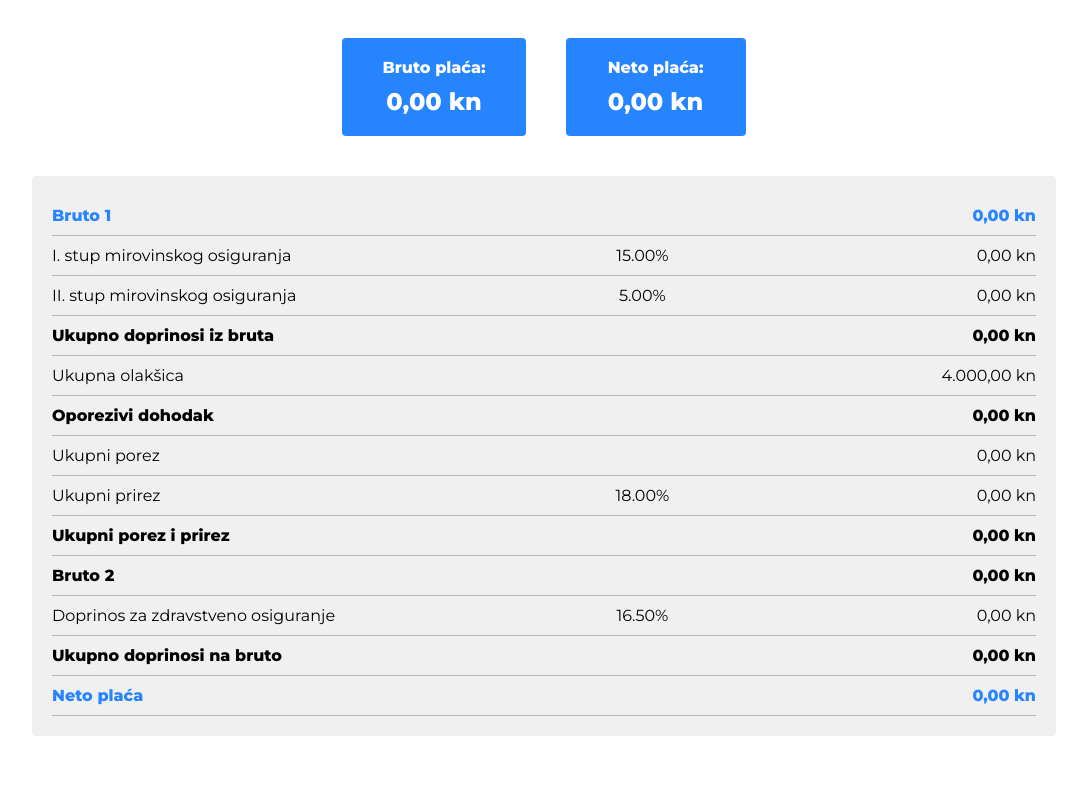
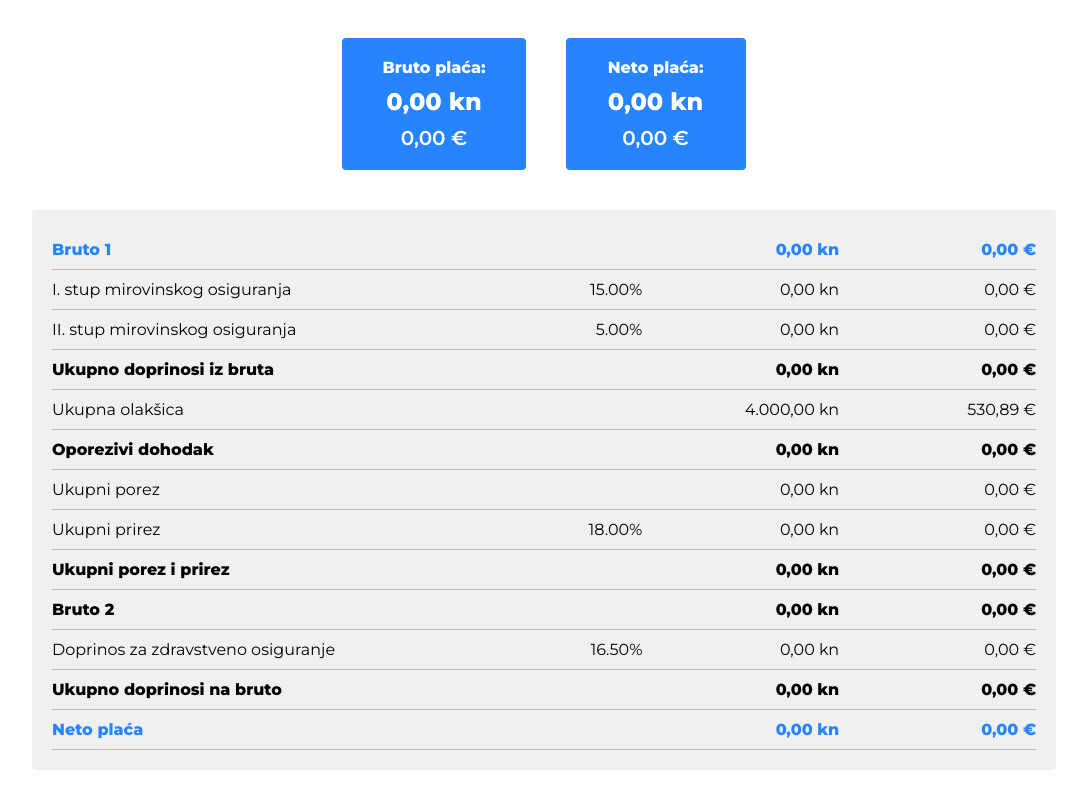
Before and after one commit to celigx/salary-calculator, a React (Create React App) app: page / in a window 1280 px wide. Shown: the part 368-1176 px from the top of the page, without its empty margins (96-1183 px from the left). Built offline with nearby package versions, Linux system fonts and the light colour scheme.

Commit message:
Add display calculation in both hrk and eur

```diff
--- a/src/App.js
+++ b/src/App.js
@@ -1,148 +1,184 @@
-import { useEffect, useState } from 'react';
-import './App.sass';
-import Select from 'react-select';
-import { cityList, childrenList, invalidityList, typeList } from './components/data/ArrayList';
-import GrossToNet from './components/GrossToNet';
-import NetToGross from './components/NetToGross';
+import { useEffect, useState } from "react";
+import "./App.sass";
+import Select from "react-select";
+import {
+  cityList,
+  childrenList,
+  invalidityList,
+  typeList,
+} from "./components/data/ArrayList";
+import GrossToNet from "./components/GrossToNet";
+import NetToGross from "./components/NetToGross";
+
+import { formatHrk, formatEur, conversionRate } from "./helper/helpers";
 
 function App() {
-  const [amount, setAmount] = useState(0)
-  const [residence, setResidence] = useState(cityList[313].value)
-  const [children, setChildren] = useState(childrenList[0].value)
-  const [dependants, setDependants] = useState(0)
-  const [invalidity, setInvalidity] = useState(invalidityList[0].value)
-  const [type, setType] = useState(typeList[0].value)
-  const [net, setNet] = useState(0)
+  const [amount, setAmount] = useState(0);
+  const [residence, setResidence] = useState(cityList[313].value);
+  const [children, setChildren] = useState(childrenList[0].value);
+  const [dependants, setDependants] = useState(0);
+  const [invalidity, setInvalidity] = useState(invalidityList[0].value);
+  const [type, setType] = useState(typeList[0].value);
+  const [net, setNet] = useState(0);
 
   useEffect(() => {
-    type === 'grossToNet' ? setAmount(net) : setAmount(grossSalary(net))
+    type === "grossToNet" ? setAmount(net) : setAmount(grossSalary(net));
 
     // If dependants input is empty return 0, else return input value
-    dependants === '' ? setDependants(0) : setDependants(dependants)
+    dependants === "" ? setDependants(0) : setDependants(dependants);
 
     // eslint-disable-next-line
-  }, [type, net, dependants])
+  }, [type, net, dependants]);
 
-  console.log('dep', dependants);
+  console.log("dep", dependants);
 
   const handleAmount = (e) => {
-    setAmount(e.target.value)
-    setNet(e.target.value)
-    console.log('amount:', e.target.value)
-  }
+    setAmount(e.target.value);
+    setNet(e.target.value);
+    console.log("amount:", e.target.value);
+  };
 
   const handleResidence = (option) => {
-    setResidence(option.value)
-    console.log('residence:', option.value)
-  }
+    setResidence(option.value);
+    console.log("residence:", option.value);
+  };
 
   const handleChildren = (option) => {
-    setChildren(option.value)
-    console.log('children:', option.value)
-  }
+    setChildren(option.value);
+    console.log("children:", option.value);
+  };
 
   const handleDependants = (e) => {
-    setDependants(e.target.value)
-    console.log('dependants:', e.target.value)
-  }
+    setDependants(e.target.value);
+    console.log("dependants:", e.target.value);
+  };
 
   const handleInvalidity = (option) => {
-    setInvalidity(option.value)
-    console.log('invalidity:', option.value)
-  }
+    setInvalidity(option.value);
+    console.log("invalidity:", option.value);
+  };
 
   const handleType = (option) => {
-    setType(option.value)
-    console.log('type:', option.value);
-  }
+    setType(option.value);
+    console.log("type:", option.value);
+  };
 
   // Calculate pension (I. i II. stup)
-  const pensionI = amount * 15 / 100
-  const pensionII = amount * 5 / 100
+  const pensionI = (amount * 15) / 100;
+  const pensionII = (amount * 5) / 100;
   // Calculate gross contribution
-  const totalGrossContribution = pensionI + pensionII
+  const totalGrossContribution = pensionI + pensionII;
 
   // Personal deduction
-  const personalDeduction = 2500 * 1.6
+  const personalDeduction = 2500 * 1.6;
 
   // Filter children list
-  const childrenDeduction = childrenList.filter(list => list.value <= children)
+  const childrenDeduction = childrenList.filter(
+    (list) => list.value <= children
+  );
   // Calculate total deduction for children
-  const totalChildrenDeduction = childrenDeduction.reduce((total, item) => item.value + total, 0)
+  const totalChildrenDeduction = childrenDeduction.reduce(
+    (total, item) => item.value + total,
+    0
+  );
 
   // Calculate dependants deduction
-  const numberOfDependants = dependants === '0' ? 0 : 1750 * parseInt(dependants)
+  const numberOfDependants =
+    dependants === "0" ? 0 : 1750 * parseInt(dependants);
 
   // Total deduction
-  const totalDeduction = personalDeduction + totalChildrenDeduction + numberOfDependants + invalidity
+  // prettier-ignore
+  const totalDeduction = personalDeduction + totalChildrenDeduction + numberOfDependants + invalidity;
 
   // Taxable income
-  const taxableIncome = amount === 0 ? 0 : amount - totalGrossContribution - totalDeduction
+  const taxableIncome =
+    amount === 0 ? 0 : amount - totalGrossContribution - totalDeduction;
 
   // 20% tax - baseline up to 30.000,00 kn
-  const taxClass20 = taxableIncome <= 30000 ? taxableIncome * 20 / 100 : 30000 * 20 / 100
+  const taxClass20 =
+    taxableIncome <= 30000 ? (taxableIncome * 20) / 100 : (30000 * 20) / 100;
   // 30% tax - baseline from 30.000,00 kn
-  const taxClass30 = taxableIncome > 30000 ? (taxableIncome - 30000) * 30 / 100 : 0
+  const taxClass30 =
+    taxableIncome > 30000 ? ((taxableIncome - 30000) * 30) / 100 : 0;
 
   // Calculate tax
-  const tax = taxClass20 + taxClass30
+  const tax = taxClass20 + taxClass30;
 
   // Calculate surtax
-  const surtax = tax * parseInt(residence) / 100
+  const surtax = (tax * parseInt(residence)) / 100;
 
   // Calculate total tax + surtax only if salary is bigger than 5.000,00 kn
-  const totalTax = amount <= 5001 ? 0 : tax + surtax
+  const totalTax = amount <= 5001 ? 0 : tax + surtax;
 
   // Calculate health care contribution (16.5%)
-  const healthCareContribution = amount * 16.50 / 100
+  const healthCareContribution = (amount * 16.5) / 100;
 
   // Calculate gross 2
-  const grossTwo = parseInt(amount) + healthCareContribution
+  const grossTwo = parseInt(amount) + healthCareContribution;
 
   // Calculate net salary
-  const netSalary = Math.round(grossTwo - healthCareContribution - totalGrossContribution - totalTax)
+  const netSalary = Math.round(
+    grossTwo - healthCareContribution - totalGrossContribution - totalTax
+  );
   // console.log('netSalary:', netSalary);
 
   // Calculate gross salary
   const grossSalary = (n) => {
     // Surtax coefficient
-    const surTaxCoefficient = (residence / 100) + 1
+    const surTaxCoefficient = residence / 100 + 1;
     // Tax and surtax coefficient for the rate of 20%
-    const coefficient20 = (20 * surTaxCoefficient) / (100 - (20 * surTaxCoefficient)) + 1
+    const coefficient20 =
+      (20 * surTaxCoefficient) / (100 - 20 * surTaxCoefficient) + 1;
     // Tax and surtax coefficient for the rate of 30%
-    const coefficient30 = (30 * surTaxCoefficient) / (100 - (30 * surTaxCoefficient)) + 1
+    const coefficient30 =
+      (30 * surTaxCoefficient) / (100 - 30 * surTaxCoefficient) + 1;
 
     if (parseInt(n) < totalDeduction) {
-      const grossSalary = parseInt(n) * 1.25
-      return grossSalary
-    } else if (parseInt(n) < 30000 - 6000 * surTaxCoefficient + totalDeduction) {
-      const grossSalary =  ( ((parseInt(n) - totalDeduction) * coefficient20) + totalDeduction ) / 0.80
-      console.log('two', grossSalary);
-      return grossSalary
-    } else if (parseInt(n) > 30000 - 6000 * surTaxCoefficient + totalDeduction) {
-      const grossSalary = Math.round( (30000 + totalDeduction) + ((parseInt(n) - (30000 - 6000 * surTaxCoefficient + totalDeduction)) * coefficient30) ) / 0.80
-      console.log('three', grossSalary);
-      return grossSalary
+      const grossSalary = parseInt(n) * 1.25;
+      return grossSalary;
+    } else if (
+      parseInt(n) <
+      30000 - 6000 * surTaxCoefficient + totalDeduction
+    ) {
+      const grossSalary =
+        ((parseInt(n) - totalDeduction) * coefficient20 + totalDeduction) / 0.8;
+      console.log("two", grossSalary);
+      return grossSalary;
+    } else if (
+      parseInt(n) >
+      30000 - 6000 * surTaxCoefficient + totalDeduction
+    ) {
+      const grossSalary =
+        Math.round(
+          30000 +
+            totalDeduction +
+            (parseInt(n) -
+              (30000 - 6000 * surTaxCoefficient + totalDeduction)) *
+              coefficient30
+        ) / 0.8;
+      console.log("three", grossSalary);
+      return grossSalary;
     }
-  }
-
-  // Format number to currency
-  const formatNumber = (value) => {
-    return new Intl.NumberFormat('hr-HR', {style: 'currency', currency: 'HRK'}).format(value)
-  }
+  };
 
   return (
     <div className="app">
       <div className="titleContainer">
-        <h1 className="title">Kalkulator za izračun plaće<span className="dot">.</span></h1>
+        <h1 className="title">
+          Kalkulator za izračun plaće<span className="dot">.</span>
+        </h1>
       </div>
 
       <div className="inputContainer">
-
         <div className="left">
           <div className="amount">
             <h5 className="inputTitle">Iznos</h5>
-            <input className="input" type="number" placeholder="20000" onChange={handleAmount} />
+            <input
+              className="input"
+              type="number"
+              placeholder="20000"
+              onChange={handleAmount}
+            />
           </div>
           <div className="residence">
             <h5 className="inputTitle">Mjesto prebivališta</h5>
@@ -165,7 +201,12 @@ function App() {
           </div>
           <div className="dependants">
             <h5 className="inputTitle">Broj uzdržavanih osoba</h5>
-            <input className="input" type="text" placeholder="0" onChange={handleDependants} />
+            <input
+              className="input"
+              type="text"
+              placeholder="0"
+              onChange={handleDependants}
+            />
           </div>
         </div>
 
@@ -187,86 +228,128 @@ function App() {
             />
           </div>
         </div>
-
       </div>
 
       {/* Display output based on selected input option */}
-      {type === 'grossToNet'
-        ? <GrossToNet formatNumber={formatNumber} amount={amount} netSalary={netSalary} />
-        : <NetToGross formatNumber={formatNumber} grossSalary={grossSalary} net={net} />}
+      {type === "grossToNet" ? (
+        <GrossToNet amount={amount} netSalary={netSalary} />
+      ) : (
+        <NetToGross grossSalary={grossSalary} net={net} />
+      )}
 
       <div className="outputTable">
         <div className="container">
           <h4 className="text color">Bruto 1</h4>
-        <h4 className="number color">{type === 'grossToNet' ? formatNumber(net) : formatNumber(grossSalary(net))}</h4>
+          <h4 className="number color">
+            {type === "grossToNet"
+              ? formatHrk(net)
+              : formatHrk(grossSalary(net))}
+          </h4>
+          <h4 className="number-eur color">
+            {type === "grossToNet"
+              ? formatEur(net / conversionRate)
+              : formatEur(grossSalary(net / conversionRate))}
+          </h4>
         </div>
 
         <div className="container">
           <p className="text">I. stup mirovinskog osiguranja</p>
           <p className="percent">15.00%</p>
-        <p className="number">{formatNumber(pensionI)}</p>
+          <p className="number">{formatHrk(pensionI)}</p>
+          <p className="number-eur">{formatEur(pensionI / conversionRate)}</p>
         </div>
 
         <div className="container">
           <p className="text">II. stup mirovinskog osiguranja</p>
           <p className="percent">5.00%</p>
-        <p className="number">{formatNumber(pensionII)}</p>
+          <p className="number">{formatHrk(pensionII)}</p>
+          <p className="number-eur">{formatEur(pensionII / conversionRate)}</p>
         </div>
 
         <div className="container">
           <h4 className="text">Ukupno doprinosi iz bruta</h4>
-        <h4 className="number">{formatNumber(totalGrossContribution)}</h4>
+          <h4 className="number">{formatHrk(totalGrossContribution)}</h4>
+          <h4 className="number-eur">
+            {formatEur(totalGrossContribution / conversionRate)}
+          </h4>
         </div>
 
         <div className="container">
           <p className="text">Ukupna olakšica</p>
-        <p className="number">{formatNumber(totalDeduction)}</p>
+          <p className="number">{formatHrk(totalDeduction)}</p>
+          <p className="number-eur">
+            {formatEur(totalDeduction / conversionRate)}
+          </p>
         </div>
 
         <div className="container">
           <h4 className="text">Oporezivi dohodak</h4>
-        <h4 className="number">{formatNumber(taxableIncome)}</h4>
+          <h4 className="number">{formatHrk(taxableIncome)}</h4>
+          <h4 className="number-eur">
+            {formatEur(taxableIncome / conversionRate)}
+          </h4>
         </div>
 
         <div className="container">
           <p className="text">Ukupni porez</p>
-        <p className="number">{formatNumber(tax)}</p>
+          <p className="number">{formatHrk(tax)}</p>
+          <p className="number-eur">{formatEur(tax / conversionRate)}</p>
         </div>
 
         <div className="container">
           <p className="text">Ukupni prirez</p>
           <p className="percent">18.00%</p>
-        <p className="number">{formatNumber(surtax)}</p>
+          <p className="number">{formatHrk(surtax)}</p>
+          <p className="number-eur">{formatEur(surtax / conversionRate)}</p>
         </div>
 
         <div className="container">
           <h4 className="text">Ukupni porez i prirez</h4>
-        <h4 className="number">{formatNumber(totalTax)}</h4>
+          <h4 className="number">{formatHrk(totalTax)}</h4>
+          <h4 className="number-eur">{formatEur(totalTax / conversionRate)}</h4>
         </div>
 
         <div className="container">
           <h4 className="text">Bruto 2</h4>
-        <h4 className="number">{amount === '' ? setAmount(0) : formatNumber(grossTwo)}</h4>
+          <h4 className="number">
+            {amount === "" ? setAmount(0) : formatHrk(grossTwo)}
+          </h4>
+          <h4 className="number-eur">
+            {amount === ""
+              ? setAmount(0)
+              : formatEur(grossTwo / conversionRate)}
+          </h4>
         </div>
 
         <div className="container">
           <p className="text">Doprinos za zdravstveno osiguranje</p>
           <p className="percent">16.50%</p>
-        <p className="number">{formatNumber(healthCareContribution)}</p>
+          <p className="number">{formatHrk(healthCareContribution)}</p>
+          <p className="number-eur">
+            {formatEur(healthCareContribution / conversionRate)}
+          </p>
         </div>
 
         <div className="container">
           <h4 className="text">Ukupno doprinosi na bruto</h4>
-        <h4 className="number">{formatNumber(healthCareContribution)}</h4>
+          <h4 className="number">{formatHrk(healthCareContribution)}</h4>
+          <h4 className="number-eur">
+            {formatEur(healthCareContribution / conversionRate)}
+          </h4>
         </div>
 
         <div className="container">
           <h4 className="text color">Neto plaća</h4>
-        <h4 className="number color">{type === 'grossToNet' ? formatNumber(netSalary) : formatNumber(net)}</h4>
+          <h4 className="number color">
+            {type === "grossToNet" ? formatHrk(netSalary) : formatHrk(net)}
+          </h4>
+          <h4 className="number-eur color">
+            {type === "grossToNet"
+              ? formatEur(netSalary / conversionRate)
+              : formatEur(net / conversionRate)}
+          </h4>
         </div>
-
       </div>
-
     </div>
   );
 }
--- a/src/App.sass
+++ b/src/App.sass
@@ -1,6 +1,6 @@
 @import url('https://fonts.googleapis.com/css2?family=Montserrat:wght@400;500;600;800&display=swap')
 
-h1, h2, h3, h4, h5, h6
+h1, h2, h3, h4, h5, h6, p
   margin: 0
 
 .app
@@ -30,6 +30,13 @@ h1, h2, h3, h4, h5, h6
       min-width: 100px
       padding: 20px 40px
       margin: 0 0 20px 0
+      .gross,
+      .net
+        margin: 0 0 10px 0
+      .gross-eur,
+      .net-eur
+        font-size: 20px
+        font-weight: 600
     h4
       margin-bottom: 10px
 
@@ -38,20 +45,20 @@ h1, h2, h3, h4, h5, h6
     border-radius: 4px
     padding: 20px 20px
     .container
-      justify-content: space-between
+      align-items: center
       border-bottom: 1px solid #b7b7b7
       .text
-        flex: 2
         text-align: end
         margin: 10px 0
       .color
         color: #2684ff
       .percent
-        flex: 2
         text-align: end
         margin: 10px 0
       .number
-        flex: 1
+        text-align: end
+        margin: 10px 0
+      .number-eur
         text-align: end
         margin: 10px 0
 
@@ -97,12 +104,20 @@ input[type=number]
 
     .outputTable
       .container
-        display: flex
+        display: grid
+        grid-template-columns: 2fr 1fr 1fr 1fr
+        grid-template-rows: auto
         .text
+          grid-column: 1 / 2
           text-align: start
         .percent
-          text-align: center
+          grid-column: 2 / 3
+          text-align: end
         .number
+          grid-column: 3 / 4
+          text-align: end
+        .number-eur
+          grid-column: 4 / 5
           text-align: end
 
 @media screen and ( min-width: 1024px )
--- a/src/components/GrossToNet.js
+++ b/src/components/GrossToNet.js
@@ -1,16 +1,20 @@
-const GrossToNet = ({ formatNumber, amount, netSalary }) => {
-  return(
+import { formatHrk, formatEur, conversionRate } from "../helper/helpers";
+
+const GrossToNet = ({ amount, netSalary }) => {
+  return (
     <div className="outputContainer">
       <div className="grossContainer">
         <h4>Bruto plaća:</h4>
-        <h2 className="gross">{formatNumber(amount)}</h2>
+        <h2 className="gross">{formatHrk(amount)}</h2>
+        <h2 className="gross-eur">{formatEur(amount / conversionRate)}</h2>
       </div>
       <div className="netContainer">
         <h4>Neto plaća:</h4>
-        <h2 className="net">{formatNumber(netSalary)}</h2>
+        <h2 className="net">{formatHrk(netSalary)}</h2>
+        <h2 className="net-eur">{formatEur(netSalary / conversionRate)}</h2>
       </div>
     </div>
-  )
-}
+  );
+};
 
 export default GrossToNet;
--- /dev/null
+++ b/src/helper/helpers.js
@@ -0,0 +1,18 @@
+// Format number to currency
+export const formatHrk = (value) => {
+  return new Intl.NumberFormat("hr-HR", {
+    style: "currency",
+    currency: "HRK",
+  }).format(value);
+};
+
+// Format number to EUR currency
+export const formatEur = (value) => {
+  return new Intl.NumberFormat("de-DE", {
+    style: "currency",
+    currency: "EUR",
+  }).format(value);
+};
+
+// Fixed converstion rate 1 € = 7.53450 kn
+export const conversionRate = 7.5345;
```
Also changed, not shown: src/components/NetToGross.js (+9 -5 lines). Lines whose indentation alone changed are shown as unchanged.
